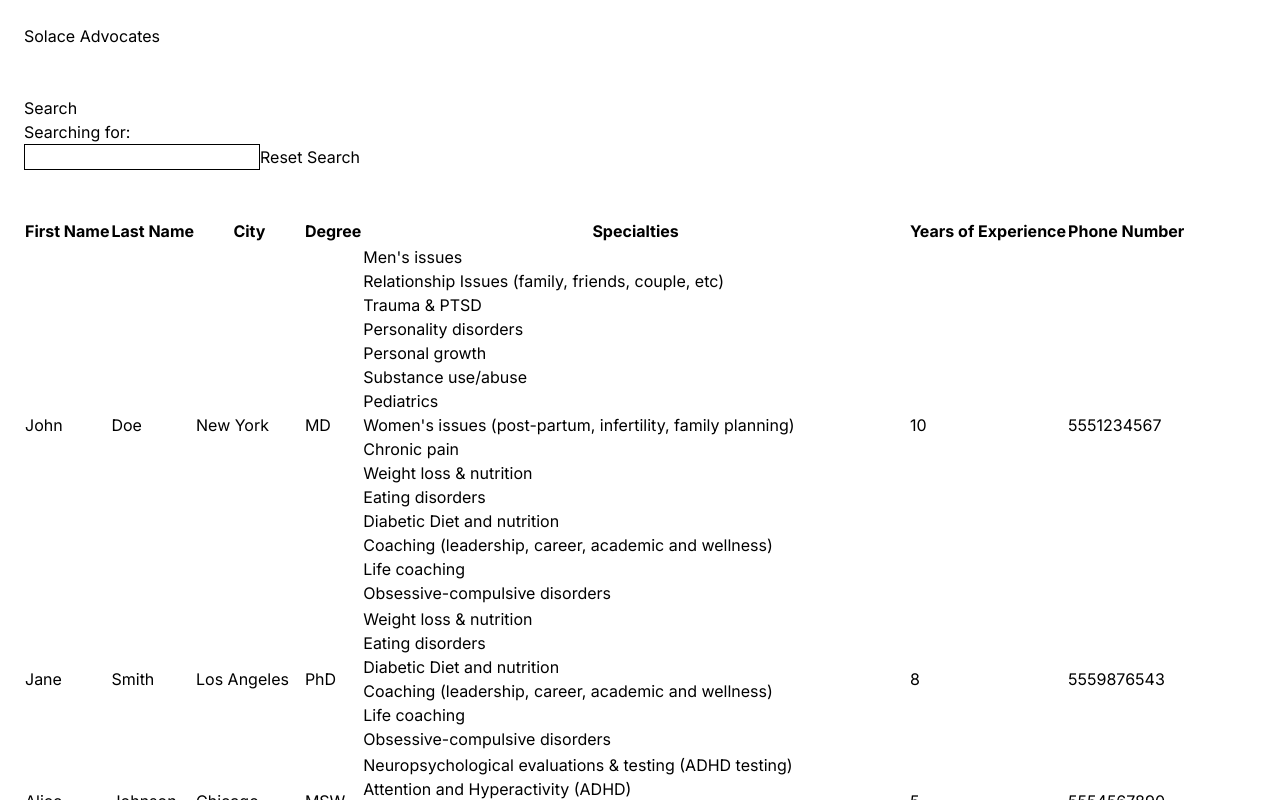
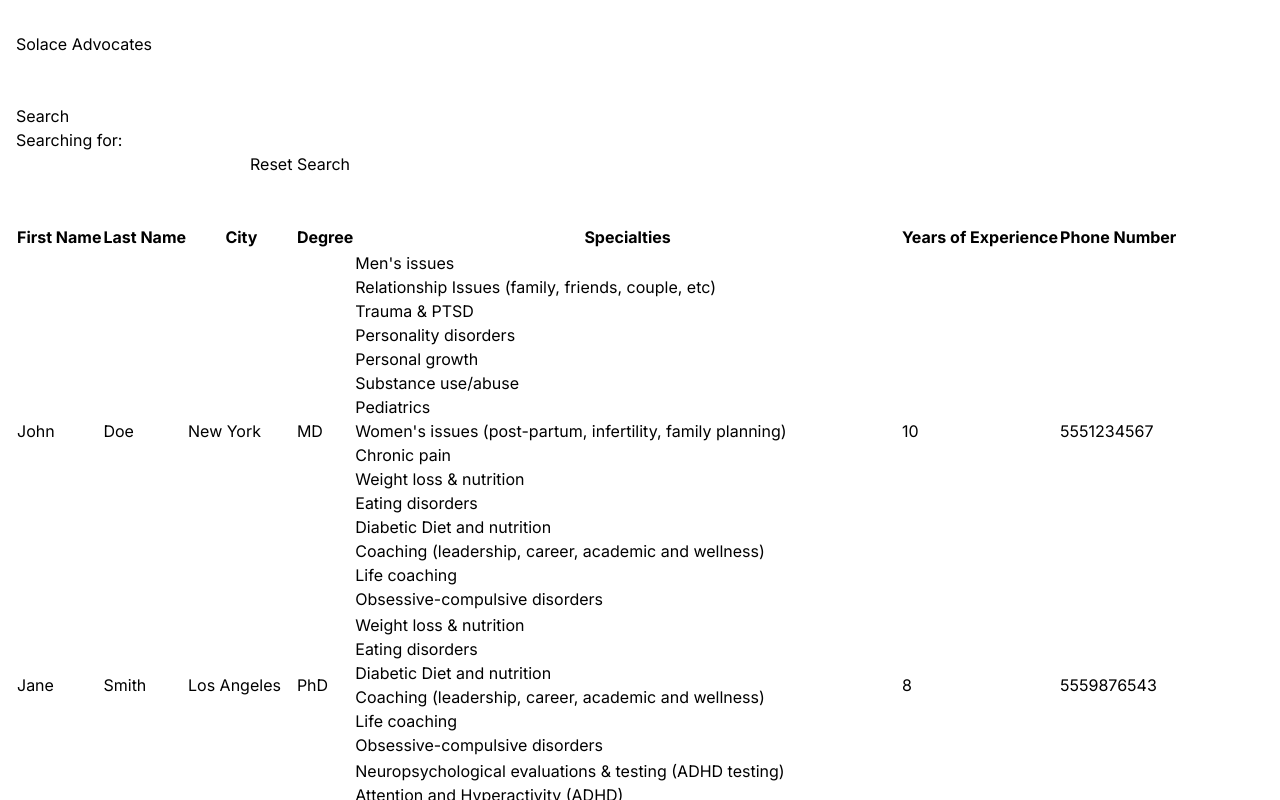
Before and after one commit to Uarmagan/solace-candidate-assignment-main, a Next.js app: page / in a window 1280 px wide. Shown: the top 800 px of the page. Built offline with nearby package versions, Linux system fonts and the light colour scheme.

Commit message:
fix: searchTerm now filtering on last keystroke and reset the search input properly

```diff
--- a/src/app/page.tsx
+++ b/src/app/page.tsx
@@ -19,12 +19,13 @@ export default function Home() {
   }, []);
 
   const onChange = (e: React.ChangeEvent<HTMLInputElement>) => {
-    setSearchTerm(e.target.value);
+    const nextSearchTerm = e.target.value;
+    setSearchTerm(nextSearchTerm);
 
 
     console.log("filtering advocates...");
     const filteredAdvocates = advocates.filter((advocate) => {
-      const searchLower = searchTerm.toLowerCase();
+      const searchLower = nextSearchTerm.toLowerCase();
       return (
         advocate.firstName.toLowerCase().includes(searchLower) ||
         advocate.lastName.toLowerCase().includes(searchLower) ||
@@ -32,31 +33,35 @@ export default function Home() {
         advocate.degree.toLowerCase().includes(searchLower) ||
         advocate.specialties.some((specialty) =>
           specialty.toLowerCase().includes(searchLower)) ||
-        advocate.yearsOfExperience.toString().includes(searchTerm) ||
-        advocate.phoneNumber.toString().includes(searchTerm)
+      advocate.yearsOfExperience.toString().includes(nextSearchTerm) ||
+      advocate.phoneNumber.toString().includes(nextSearchTerm)
       );
     });
 
     setFilteredAdvocates(filteredAdvocates);
   };
 
-  const onClick = () => {
-    console.log(advocates);
+  const resetSearch = () => {
+    setSearchTerm("");
     setFilteredAdvocates(advocates);
   };
 
   return (
-    <main style={{ margin: "24px" }}>
+    <main className="container mx-auto px-4 py-8">
       <h1>Solace Advocates</h1>
       <br />
       <br />
       <div>
         <p>Search</p>
         <p>
-          Searching for: <span id="search-term"></span>
+          Searching for: <span id="search-term">{searchTerm}</span>
         </p>
-        <input style={{ border: "1px solid black" }} onChange={onChange} />
-        <button onClick={onClick}>Reset Search</button>
+        <input
+          style={{ border: "1px ssolid black" }}
+          value={searchTerm}
+          onChange={onChange}
+        />
+        <button onClick={resetSearch}>Reset Search</button>
       </div>
       <br />
       <br />
```
